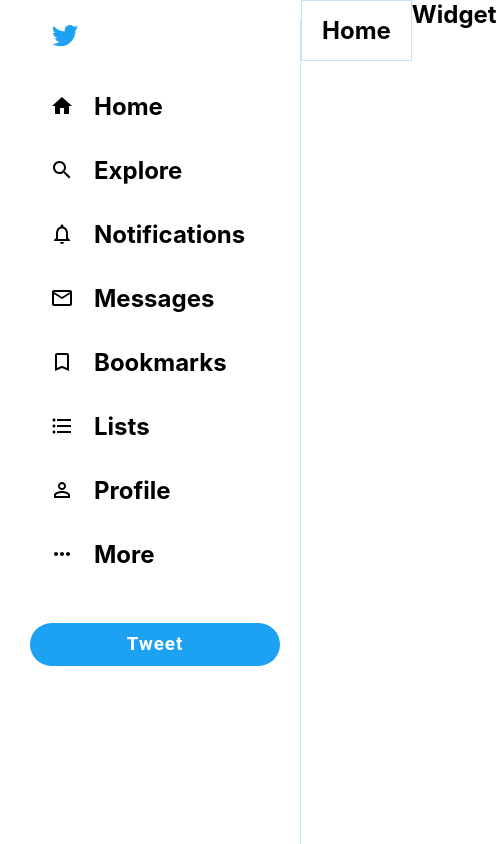
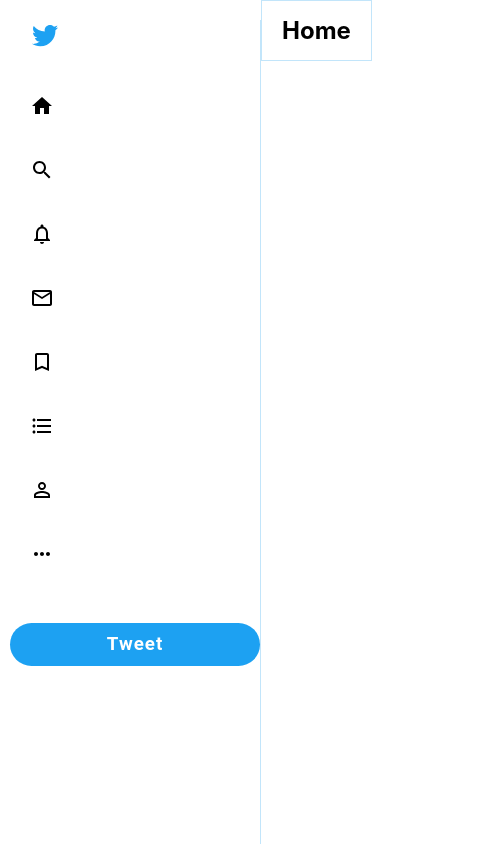
Before and after one commit to itslinotlie/twitter-clone, a React (Create React App) app: page / in a window 390 px wide. Shown: the whole page, 497 px wide, since content can reach past the window. Built offline with nearby package versions, Linux system fonts and the light colour scheme.

Commit message:
Create basic level of mobile friendliness -> components still static :/

```diff
--- a/src/Sidebar.css
+++ b/src/Sidebar.css
@@ -28,3 +28,9 @@
     font-weight: 700 !important;
     letter-spacing: 1px !important;
 }
+
+@media (max-width:1282px) {
+    .sidebar{
+        padding: 0;
+    }
+}
--- a/src/SidebarOption.css
+++ b/src/SidebarOption.css
@@ -22,3 +22,15 @@ $<variable name> without needing to import
 .sidebarOption > .MuiSvgIcon-root {
     padding: 20px;
 }
+/* When resolution <=1282, do this */
+@media (max-width:1282px) {
+    .sidebarOption > h2 {
+        display:none;
+    }
+    .sidebarOption {
+        width: 100px;
+    }
+    /* .sidebarOption > .MuiSvgIcon-root {
+        padding: 0;
+    } */
+}
--- a/src/SidebarOption.js
+++ b/src/SidebarOption.js
@@ -3,7 +3,7 @@ import "./SidebarOption.css";
 
 function SidebarOption(props) {
     return (
-        <div className="sidebarOption" tabindex="1">
+        <div className="sidebarOption" tabindex="0">
             <props.Icon/>
             <h2>{props.text}</h2>
         </div>
--- a/src/Widget.css
+++ b/src/Widget.css
@@ -1,3 +1,8 @@
 .widget {
     flex: 0.3;
 }
+@media (max-width:1005px) {
+    .widget {
+        display: none;
+    }
+}
```
